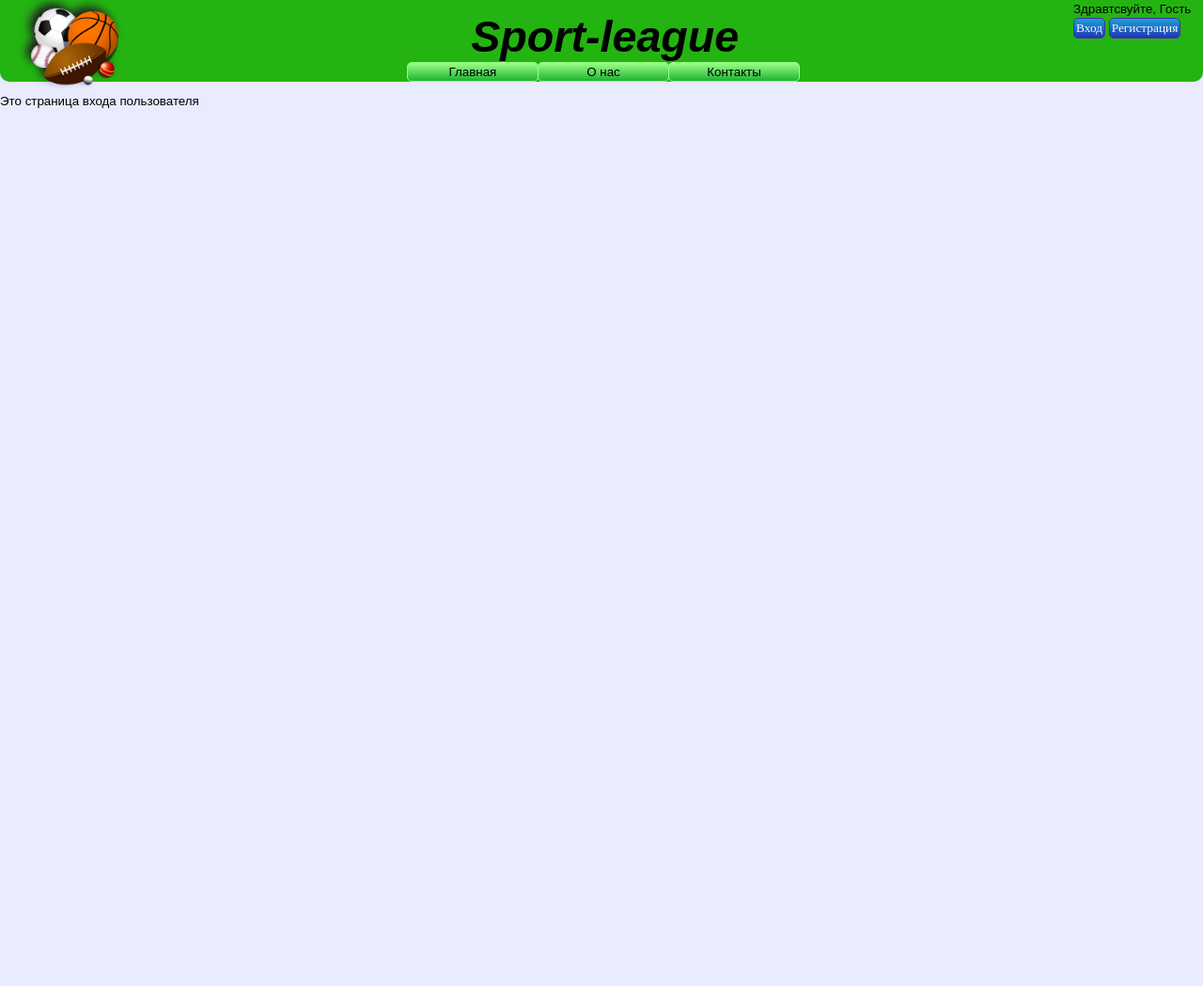
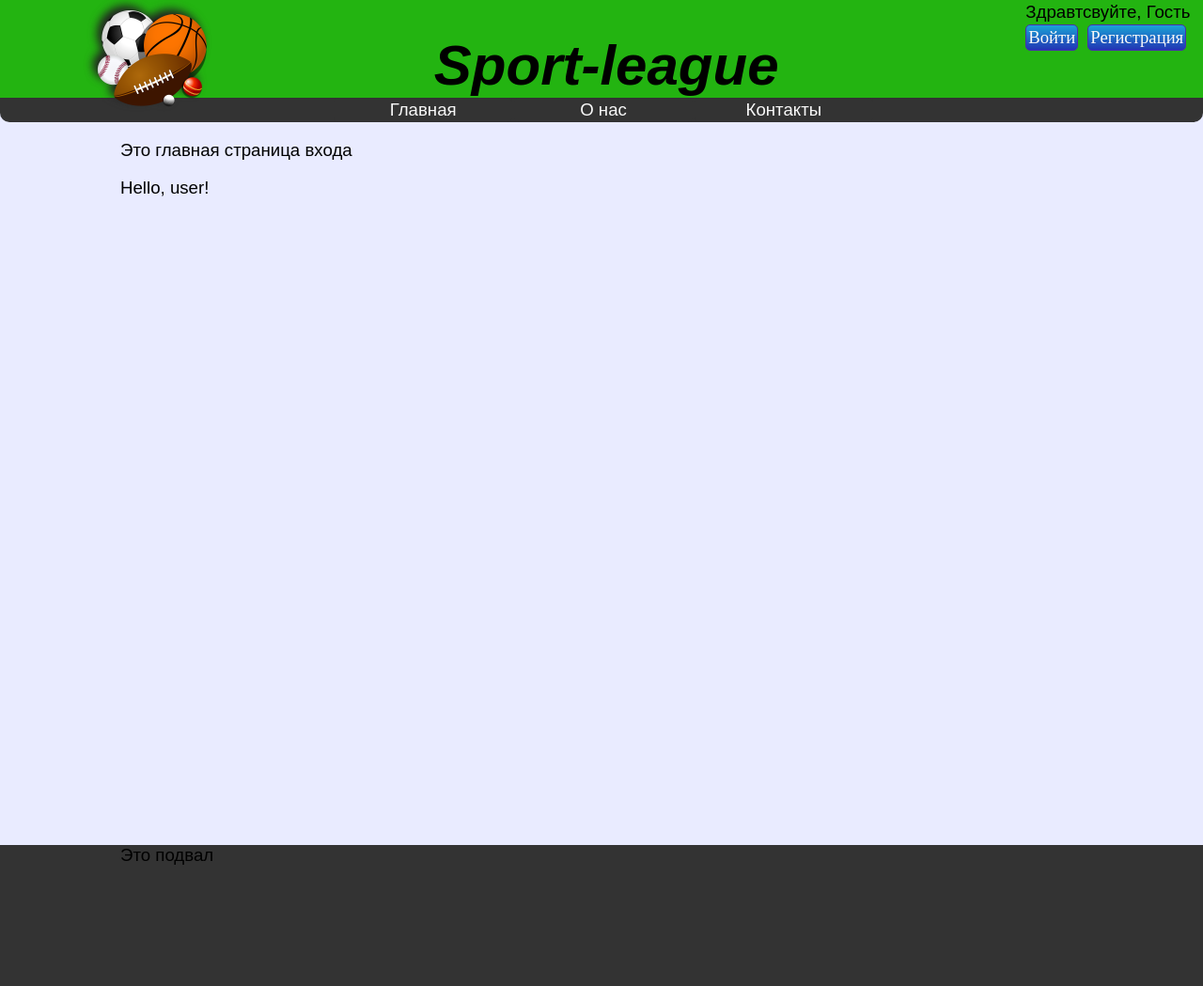
Before and after one commit to Romissevd/sports_league, a Django app: page /user/login/ in a window 1280 px wide. Shown: the whole page at 94% size. Before the commit the page ends 115 px from the top, so only its background shows below. Run offline with Django 3.2, Linux system fonts and the light colour scheme.

Commit message:
layout #1

```diff
--- a/static/css/base.css
+++ b/static/css/base.css
@@ -1,20 +1,26 @@
-body {
+html, body {
     background-color: #E9EBFF;
-    font: 10pt 'Oswald', sans-serif;
+    font: 14pt 'Oswald', sans-serif;
     margin: 0 0;
 }
 
 header {
     background-color: #23b411;
     width: 100%;
-    min-height: 55px;
+    min-height: 90px;
     position: relative;
+}
+
+.wrapper {
+    max-width: 1024px;
+    /*background: #f8f8f8;*/
+    margin: 0 auto;
 }
 
 .img_logo {
     display: inline-block;
     width: 20%;
-    min-height: 55px;
+    min-height: 90px;
 }
 
 .logo_text {
@@ -26,17 +32,17 @@ header {
 
 .logo_text_a {
     color: black;
-    font-size: 35pt;
+    font-size: 45pt;
     font-style: italic;
     font-weight: bold;
     text-decoration: none;
 }
 
 .img_logo img {
-    width: 100px;
-    height: 100px;
+    width: 125px;
+    height: 125px;
     position: absolute;
-    left: 30px;
+    left: 100px;
     -webkit-filter: drop-shadow(-5px -5px 5px #222);
     filter: drop-shadow(-5px -5px 5px #222);
 }
@@ -50,6 +56,7 @@ header {
 
 .guest form {
     display: inline-block;
+    margin-right: 5px;
 }
 
 .guest p {
@@ -59,7 +66,7 @@ header {
 
 
 nav {
-    background-color: #23b411;
+    background-color: #333333;
     text-align-last: center;
     border-bottom-left-radius: 10px;
     border-bottom-right-radius: 10px;
@@ -75,10 +82,10 @@ nav ul li {
     display: inline-block;
 }
 
-nav ul li a {
+nav li a {
     display: block;
     width: 10em;
-    border: 1px #9BFF86 solid;
+    /*border: 1px #9BFF86 solid;*/
     padding: 2px;
     -moz-border-radius: 2px; /* Firefox */
     -webkit-border-radius: 2px; /* Safari 4 */
@@ -86,20 +93,21 @@ nav ul li a {
     margin-right: -4px;
     text-align: center;
     text-decoration: none;
-    color: black;
-    background: -moz-linear-gradient(#9BFF86, #1eb433);
-    background: -webkit-gradient(linear, 0 0, 0 100%, from(#9BFF86), to(#1eb433));
-    filter: progid:DXImageTransform.Microsoft.gradient(startColorstr='#9BFF86', endColorstr='#1eb433');
+    color: #f8f8f8;
+    /*background: -moz-linear-gradient(#333333, #666666);*/
+    /*background: -webkit-gradient(linear, 0 0, 0 100%, from(#333333), to(#666666));*/
+    /*filter: progid:DXImageTransform.Microsoft.gradient(startColorstr='#333333', endColorstr='#666666');*/
+    background: #333333;
 }
 
 nav ul li a:hover {
-    background: -moz-linear-gradient(#1eb433, #9BFF86);
-    background: -webkit-gradient(linear, 0 0, 0 100%, from(#1eb433), to(#9BFF86));
-    filter: progid:DXImageTransform.Microsoft.gradient(startColorstr='#1eb433', endColorstr='#9BFF86');
+    background: -moz-linear-gradient(#666666, #333333);
+    background: -webkit-gradient(linear, 0 0, 0 100%, from(#666666), to(#333333));
+    filter: progid:DXImageTransform.Microsoft.gradient(startColorstr='#666666', endColorstr='#333333');
 }
 
 input.but {
-    font: 10pt DialogInput;
+    font: 14pt DialogInput;
     color: #f8f8f8;
     border: 1px #4a2dad solid;
     padding: 2px;
@@ -118,13 +126,15 @@ input.but:active {
     filter: progid:DXImageTransform.Microsoft.gradient(startColorstr='#2235B4', endColorstr='#1AA3D6');
 }
 
-.container {
+.content {
     max-width: 1024px; /*максимальная ширина может иметь другое значение*/
     padding: 0 15px;
     margin: 0 auto;
+    height: 750px;
     /*text-align-last: center;*/
 }
 
-.foot {
-    height: 50px;
+footer {
+    height: 150px;
+    background: #333333;
 }
--- a/templates/base.html
+++ b/templates/base.html
@@ -8,6 +8,7 @@
 </head>
 <body>
 <header>
+    <div class="wrapper">
     <div class="img_logo">
         <a href="{% url 'index' %}" ><img src="{% static "img/balls_logo.png" %}"></a>
     </div>
@@ -19,12 +20,13 @@
             <p>Здравтсвуйте, Гость</p>
         <div class="form_reg_log">
             <form action="{% url 'login' %}">
-                <input type="submit" class="but" value="Вход">
+                <input type="submit" class="but" value="Войти">
             </form>
             <form action="{% url 'registration' %}">
                 <input type="submit" class="but" value="Регистрация">
             </form>
         </div>
+    </div>
     </div>
 </header>
  <nav>
@@ -34,12 +36,18 @@
          <li><a href="{% url 'contacts' %}">Контакты</a></li>
      </ul>
  </nav>
-{% block content %}
-    <p>Это главная страница. Здесь что-то будет</p>
-{% endblock %}
+<div class="content">
+    <div class="wrapper">
+    {% block content %}
+        <p>Это главная страница. Здесь что-то будет</p>
+    {% endblock %}
+    </div>
+</div>
 
-<footer class="foot">
-
+<footer>
+    <div class="wrapper">
+        Это подвал
+    </div>
 </footer>
 
 </body>
--- a/templates/login.html
+++ b/templates/login.html
@@ -1,4 +1,42 @@
 {% extends "base.html" %}
+
 {% block content %}
-    <p>Это страница входа пользователя</p>
+    <p>Это главная страница входа</p>
+
+{% if name %}
+    Hello, {{ name }}!
+{% else %}
+    {% if form.errors %}
+        {% for error in form.errors  %}
+            <li>{{ error }}</li>
+        {% endfor %}
+    {% else %}
+        Hello, user!
+    {% endif %}
+{% endif %}
+
+{% if message %}
+    {{ message }}
+{% endif %}
+
+{% if time_error %}
+    {{ time_error }}
+{% endif %}
+
+{% if form %}
+    <form action="/login/" method="post">
+        {% csrf_token %}
+        <div class="field">
+            {{ form.first_name.errors }}
+            <label id="id_last_name">Логин:</label>
+            {{ form.first_name }}
+        </div>
+        <div class="field">
+            {{ form.email.errors }}
+            <label id="id_email">Email:</label>
+            {{ form.email }}
+        </div>
+        <input type="submit" value="LogIn">
+    </form>
+{% endif %}
 {% endblock %}
```
